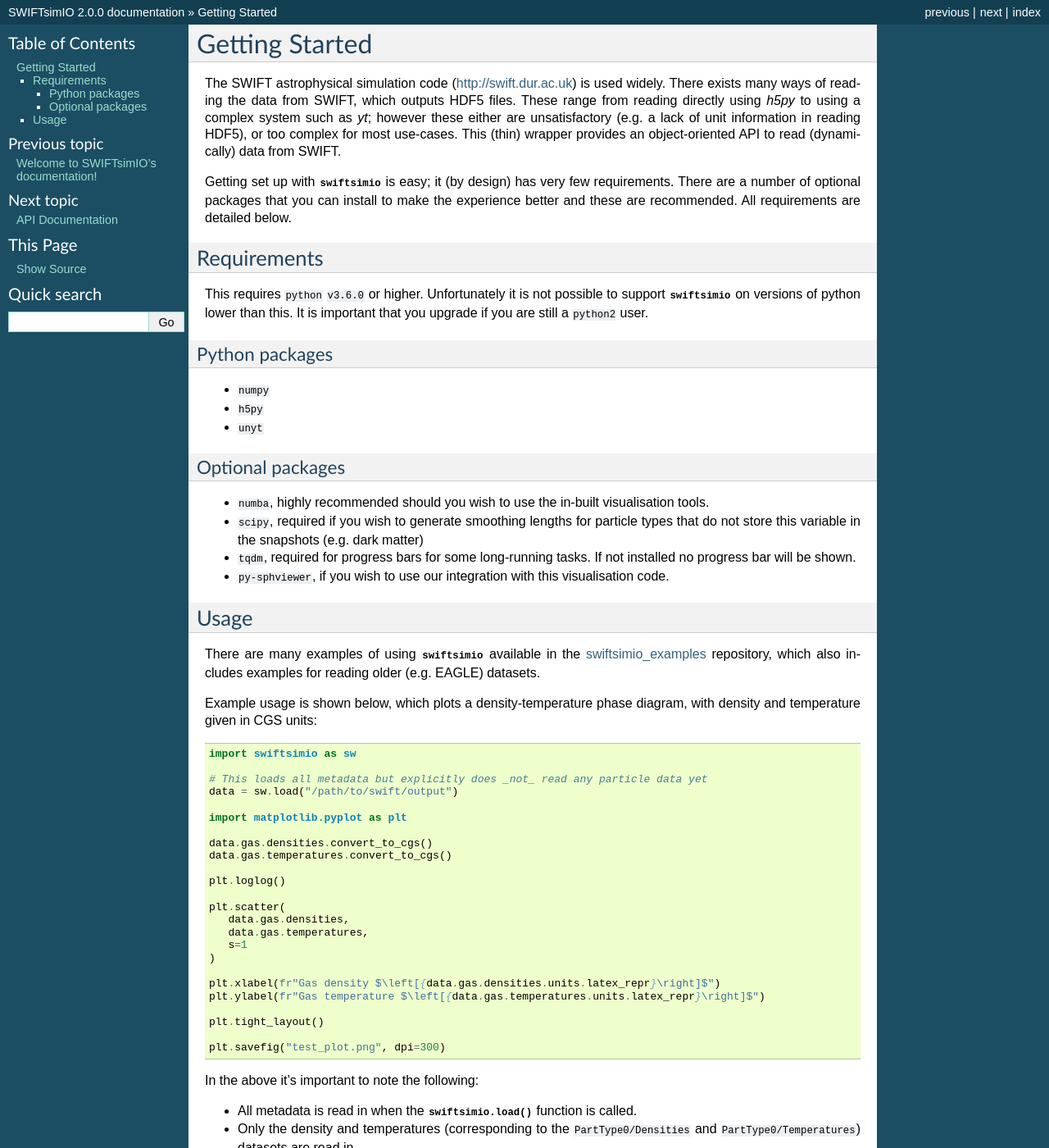
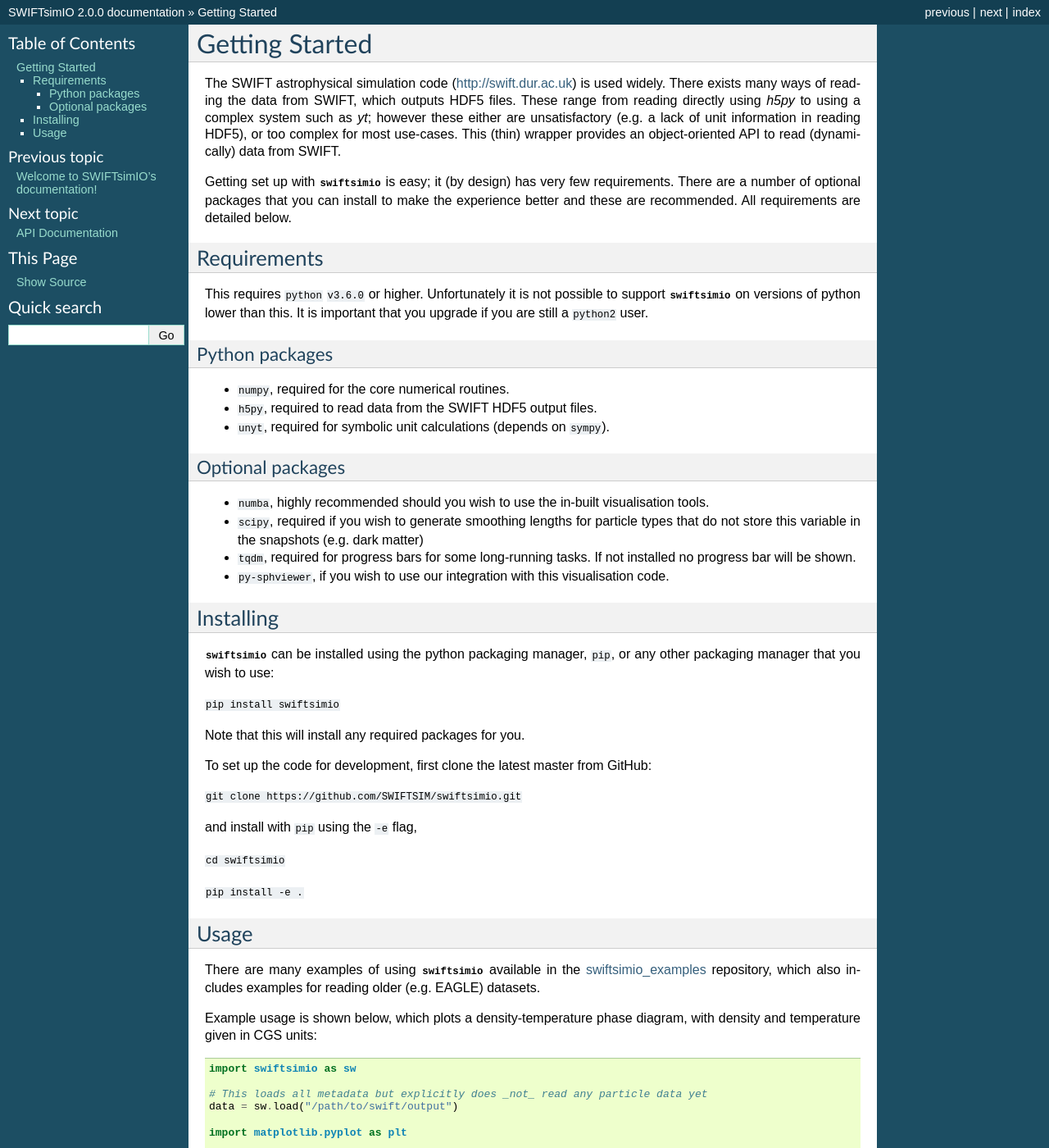
Before and after one commit to SWIFTSIM/swiftsimio, a Sphinx documentation site: the page built from docs/source/getting_started/index.rst, in a window 1280 px wide and 1400 px high. Shown: the whole window at 82% size. Built offline with Sphinx 7.4.7, drawn with Linux system fonts in a browser that asks for light colours; pages that are not in the unit, such as notebooks, are missing from menus; the version number is read from the project's files by our own code.

Commit message:
Updated getting started to include installation documentation

```diff
--- a/docs/source/getting_started/index.rst
+++ b/docs/source/getting_started/index.rst
@@ -25,9 +25,9 @@ It is important that you upgrade if you are still a ``python2`` user.
 Python packages
 ^^^^^^^^^^^^^^^
 
-+ ``numpy``
-+ ``h5py``
-+ ``unyt``
++ ``numpy``, required for the core numerical routines.
++ ``h5py``, required to read data from the SWIFT HDF5 output files.
++ ``unyt``, required for symbolic unit calculations (depends on ``sympy``).
 
 Optional packages
 ^^^^^^^^^^^^^^^^^
@@ -41,6 +41,28 @@ Optional packages
 + ``py-sphviewer``, if you wish to use our integration with this visualisation
   code.
 
+
+Installing
+----------
+
+:mod:`swiftsimio` can be installed using the python packaging manager, ``pip``,
+or any other packaging manager that you wish to use:
+
+``pip install swiftsimio``
+
+Note that this will install any required packages for you.
+
+To set up the code for development, first clone the latest master from GitHub:
+
+``git clone https://github.com/SWIFTSIM/swiftsimio.git``
+
+and install with ``pip`` using the ``-e`` flag,
+
+``cd swiftsimio``
+
+``pip install -e .``
+
+.. TODO: Add contribution guide.
 
 Usage
 -----
```
